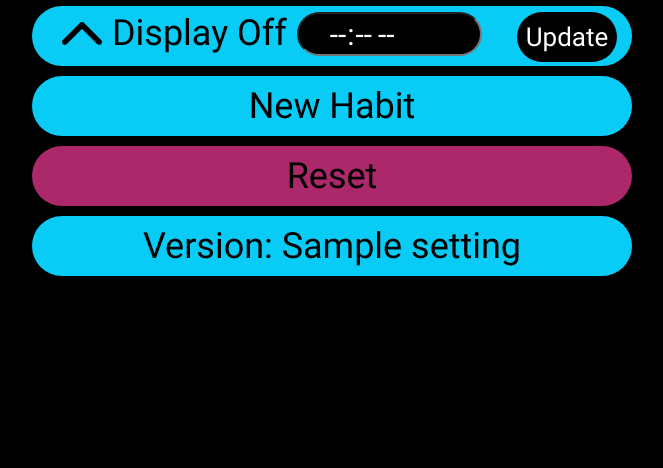
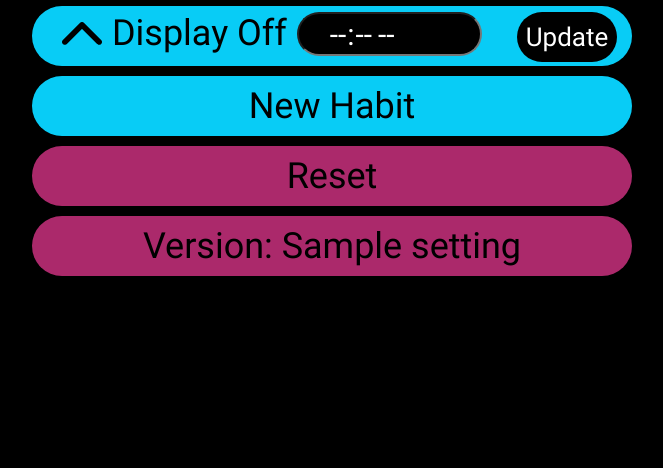
Before and after one commit to FutureNathan/Habit-Calendar, a Flask app: template templates/index.html in a window 1280 px wide; the page is wider, and only the part inside the window is pictured. Shown: the part 374-842 px from the top of that part, without its empty margins (216-879 px from the left). Run offline with Flask 2, Linux system fonts and the light colour scheme; the template is opened without the code that fills it: most values are stand-ins (such as "Sample title", 1, 10 or a date in 2020); parts of the project's set-up code (start-up, migrations or seed data) failed here and were passed over; some libraries are stand-ins or nearby versions.

Commit message:
updateTest

```diff
--- a/templates/index.html
+++ b/templates/index.html
@@ -207,7 +207,7 @@
 
         <button id="new-habit-modal" class="menu-box">New Habit</button>
         <button id="reset-button-modal" class="menu-box reset">Reset</button>
-        <button class="menu-box">Version: {{settings[4][1]}}</button>
+        <button class="menu-box reset">Version: {{settings[4][1]}}</button>
     </div>
 </div>
     <div id="reset-modal" class="modal">
```
